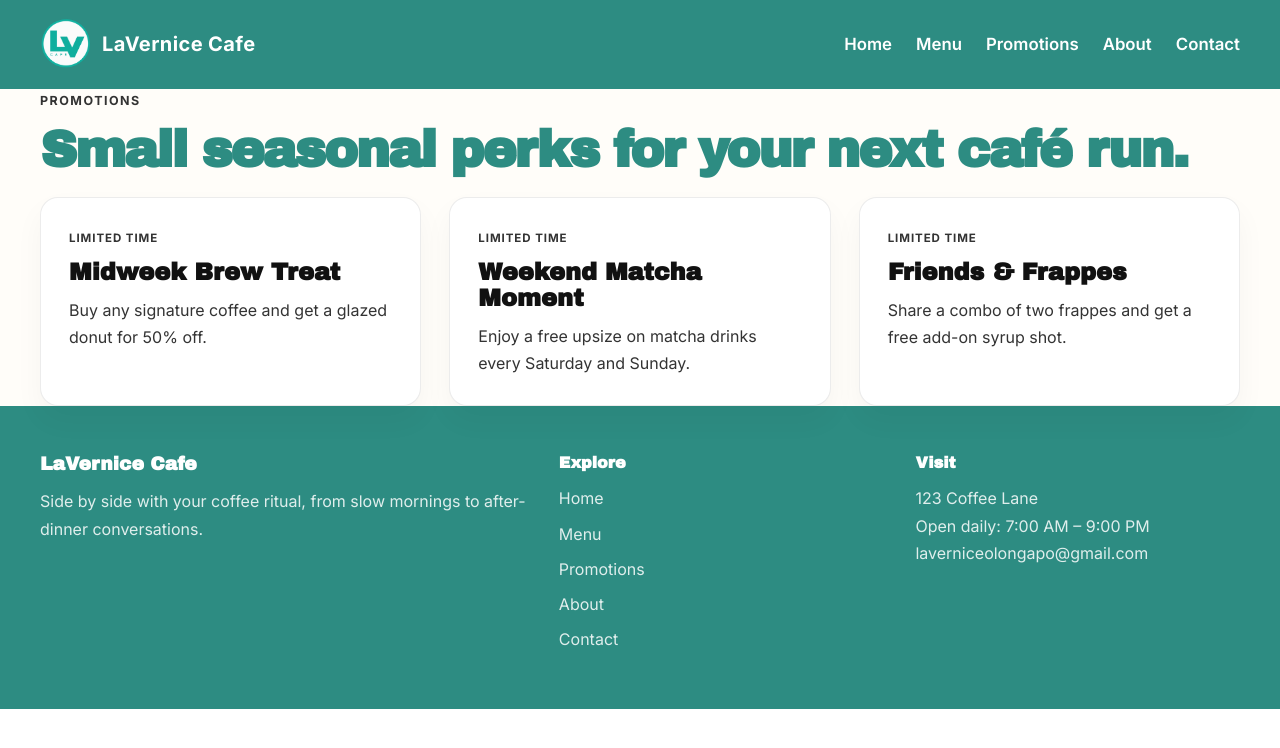
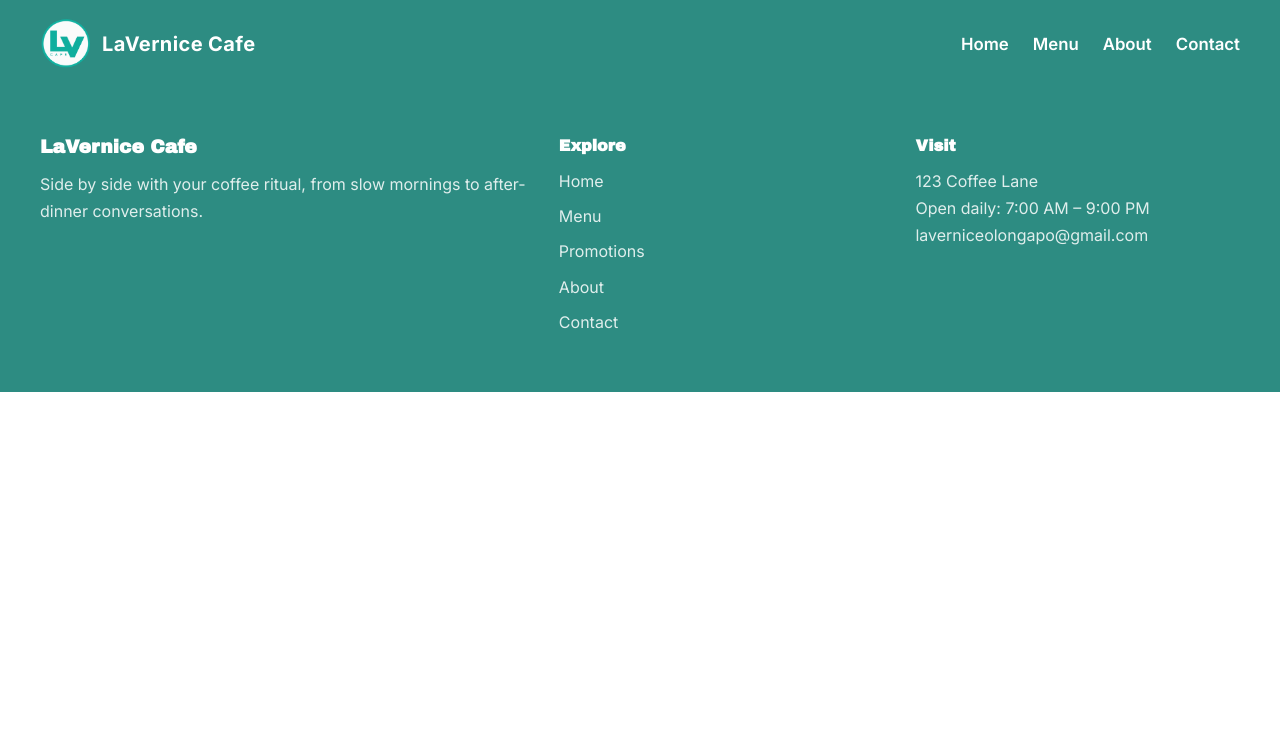
Before and after one commit to princemclein/LaVernice_Cafe, a React (Vite) app: page /promotions in a window 1280 px wide. Shown: the top 748 px of the page. Built offline with nearby package versions, Linux system fonts and the light colour scheme.

Commit message:
feat: remove promotions page and navigation link

```diff
--- a/src/App.jsx
+++ b/src/App.jsx
@@ -3,7 +3,6 @@ import Navbar from "./components/Navbar";
 import Footer from "./components/Footer";
 import Home from "./pages/Home";
 import Menu from "./pages/Menu";
-import Promotions from "./pages/Promotions";
 import About from "./pages/About";
 import Contact from "./pages/Contact";
 
@@ -15,7 +14,6 @@ export default function App() {
         <Routes>
           <Route path="/" element={<Home />} />
           <Route path="/menu" element={<Menu />} />
-          <Route path="/promotions" element={<Promotions />} />
           <Route path="/about" element={<About />} />
           <Route path="/contact" element={<Contact />} />
         </Routes>
--- a/src/Css/Promotions.css
+++ /dev/null
@@ -1,34 +0,0 @@
-.promo-grid {
-  display: grid;
-  grid-template-columns: repeat(3, minmax(0, 1fr));
-  gap: 28px;
-}
-
-.promo-card {
-  background: #fff;
-  border: 1px solid rgba(17, 17, 17, 0.08);
-  border-radius: 18px;
-  padding: 28px;
-  box-shadow: 0 14px 30px rgba(17, 17, 17, 0.04);
-}
-
-.promo-card p {
-  color: var(--muted);
-  line-height: 1.7;
-}
-
-.promo-label {
-  display: inline-block;
-  margin-bottom: 10px;
-  font-size: 0.72rem;
-  letter-spacing: 0.08em;
-  text-transform: uppercase;
-  color: var(--primary);
-  font-weight: 700;
-}
-
-@media (max-width: 900px) {
-  .promo-grid {
-    grid-template-columns: 1fr;
-  }
-}
--- a/src/components/Navbar.jsx
+++ b/src/components/Navbar.jsx
@@ -43,11 +43,6 @@ export default function Navbar() {
               </Link>
             </li>
             <li>
-              <Link to="/promotions" onClick={() => setIsMenuOpen(false)}>
-                Promotions
-              </Link>
-            </li>
-            <li>
               <Link to="/about" onClick={() => setIsMenuOpen(false)}>
                 About
               </Link>
--- a/src/pages/Promotions.jsx
+++ /dev/null
@@ -1,39 +0,0 @@
-import "../Css/Promotions.css";
-
-const PROMOS = [
-  {
-    title: "Midweek Brew Treat",
-    description: "Buy any signature coffee and get a glazed donut for 50% off.",
-  },
-  {
-    title: "Weekend Matcha Moment",
-    description:
-      "Enjoy a free upsize on matcha drinks every Saturday and Sunday.",
-  },
-  {
-    title: "Friends & Frappes",
-    description:
-      "Share a combo of two frappes and get a free add-on syrup shot.",
-  },
-];
-
-export default function Promotions() {
-  return (
-    <section className="page-shell">
-      <div className="page-intro">
-        <p className="eyebrow">Promotions</p>
-        <h1>Small seasonal perks for your next café run.</h1>
-      </div>
-
-      <div className="promo-grid">
-        {PROMOS.map((promo) => (
-          <article className="promo-card" key={promo.title}>
-            <p className="promo-label">Limited time</p>
-            <h2>{promo.title}</h2>
-            <p>{promo.description}</p>
-          </article>
-        ))}
-      </div>
-    </section>
-  );
-}
```
